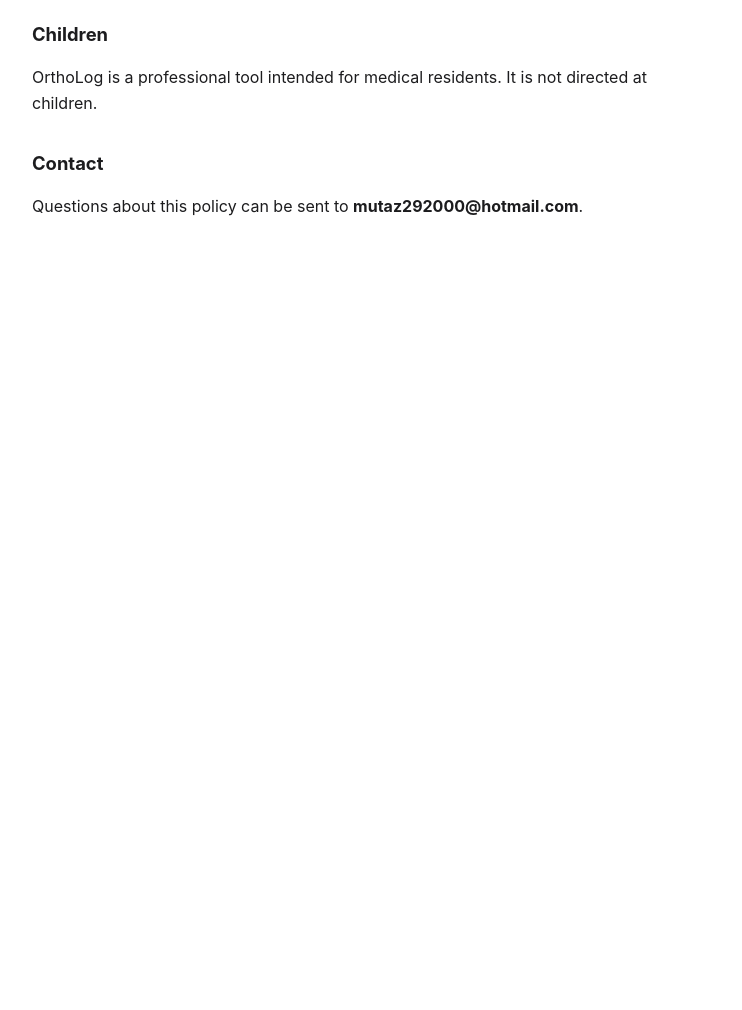
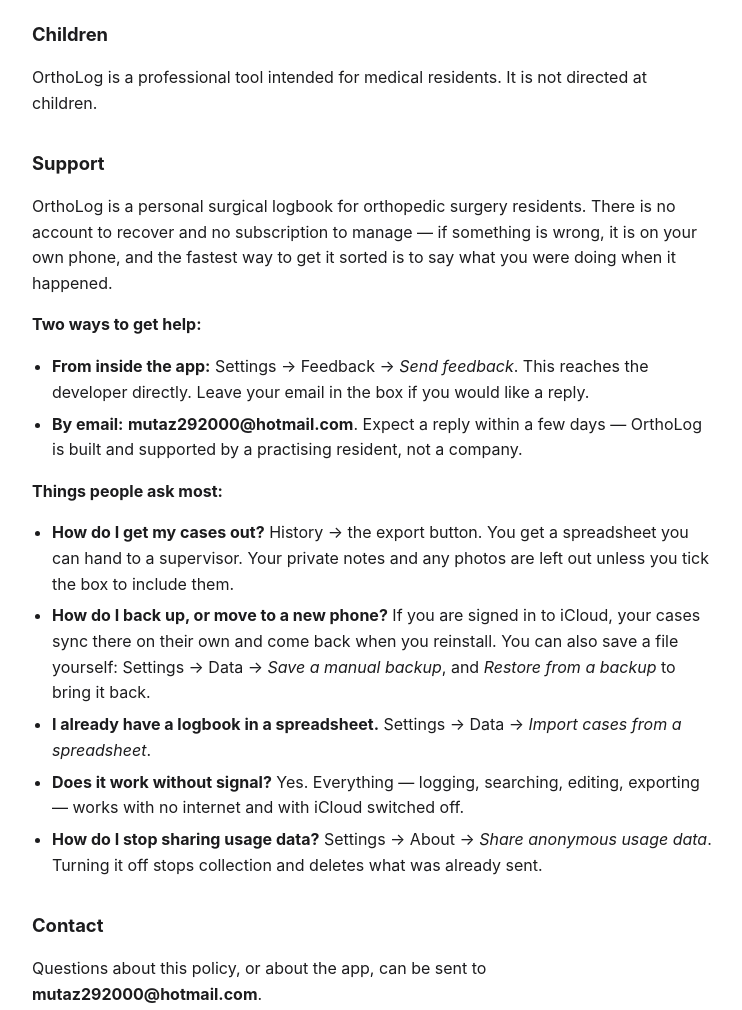
Before and after one commit to mutaz74/ortholog-privacy, a plain HTML site: page index.html in a window 1280 px wide. Shown: the part 5532-6542 px from the top of the page, without its empty margins (268-1010 px from the left). Before the commit the page ends 5832 px from the top, so only its background shows below. Drawn offline with Linux system fonts and the light colour scheme.

Commit message:
Add a Support section
Apple's review guidelines expect the support URL to actually offer
support, and this page was purely a privacy policy. Adds a Support
heading above Contact with the two ways to get help and the five
questions people ask most, and an #support anchor to link straight to
it.

```diff
--- a/index.html
+++ b/index.html
@@ -243,8 +243,40 @@
 <p>OrthoLog is a professional tool intended for medical residents. It is not directed at
 children.</p>
 
+<h2 id="support">Support</h2>
+<p>OrthoLog is a personal surgical logbook for orthopedic surgery residents. There is no account to
+recover and no subscription to manage &mdash; if something is wrong, it is on your own phone, and the
+fastest way to get it sorted is to say what you were doing when it happened.</p>
+
+<p><strong>Two ways to get help:</strong></p>
+<ul>
+  <li><strong>From inside the app:</strong> Settings &rarr; Feedback &rarr; <em>Send feedback</em>.
+      This reaches the developer directly. Leave your email in the box if you would like a reply.</li>
+  <li><strong>By email:</strong> <strong>mutaz292000@hotmail.com</strong>. Expect a reply within a
+      few days &mdash; OrthoLog is built and supported by a practising resident, not a company.</li>
+</ul>
+
+<p><strong>Things people ask most:</strong></p>
+<ul>
+  <li><strong>How do I get my cases out?</strong> History &rarr; the export button. You get a
+      spreadsheet you can hand to a supervisor. Your private notes and any photos are left out
+      unless you tick the box to include them.</li>
+  <li><strong>How do I back up, or move to a new phone?</strong> If you are signed in to iCloud, your
+      cases sync there on their own and come back when you reinstall. You can also save a file
+      yourself: Settings &rarr; Data &rarr; <em>Save a manual backup</em>, and
+      <em>Restore from a backup</em> to bring it back.</li>
+  <li><strong>I already have a logbook in a spreadsheet.</strong> Settings &rarr; Data &rarr;
+      <em>Import cases from a spreadsheet</em>.</li>
+  <li><strong>Does it work without signal?</strong> Yes. Everything &mdash; logging, searching,
+      editing, exporting &mdash; works with no internet and with iCloud switched off.</li>
+  <li><strong>How do I stop sharing usage data?</strong> Settings &rarr; About &rarr;
+      <em>Share anonymous usage data</em>. Turning it off stops collection and deletes what was
+      already sent.</li>
+</ul>
+
 <h2>Contact</h2>
-<p>Questions about this policy can be sent to <strong>mutaz292000@hotmail.com</strong>.</p>
+<p>Questions about this policy, or about the app, can be sent to
+<strong>mutaz292000@hotmail.com</strong>.</p>
 
 </body>
 </html>
```
